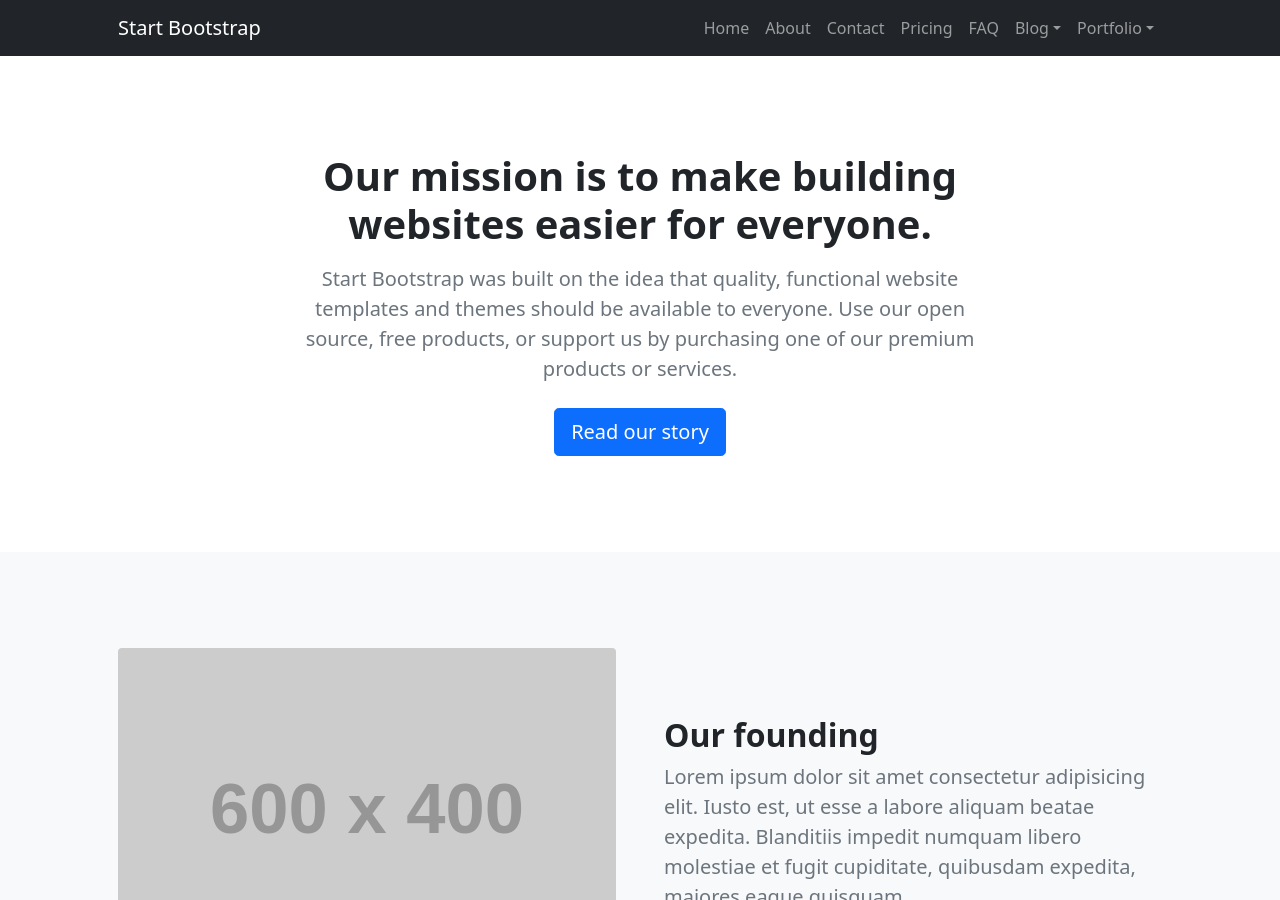
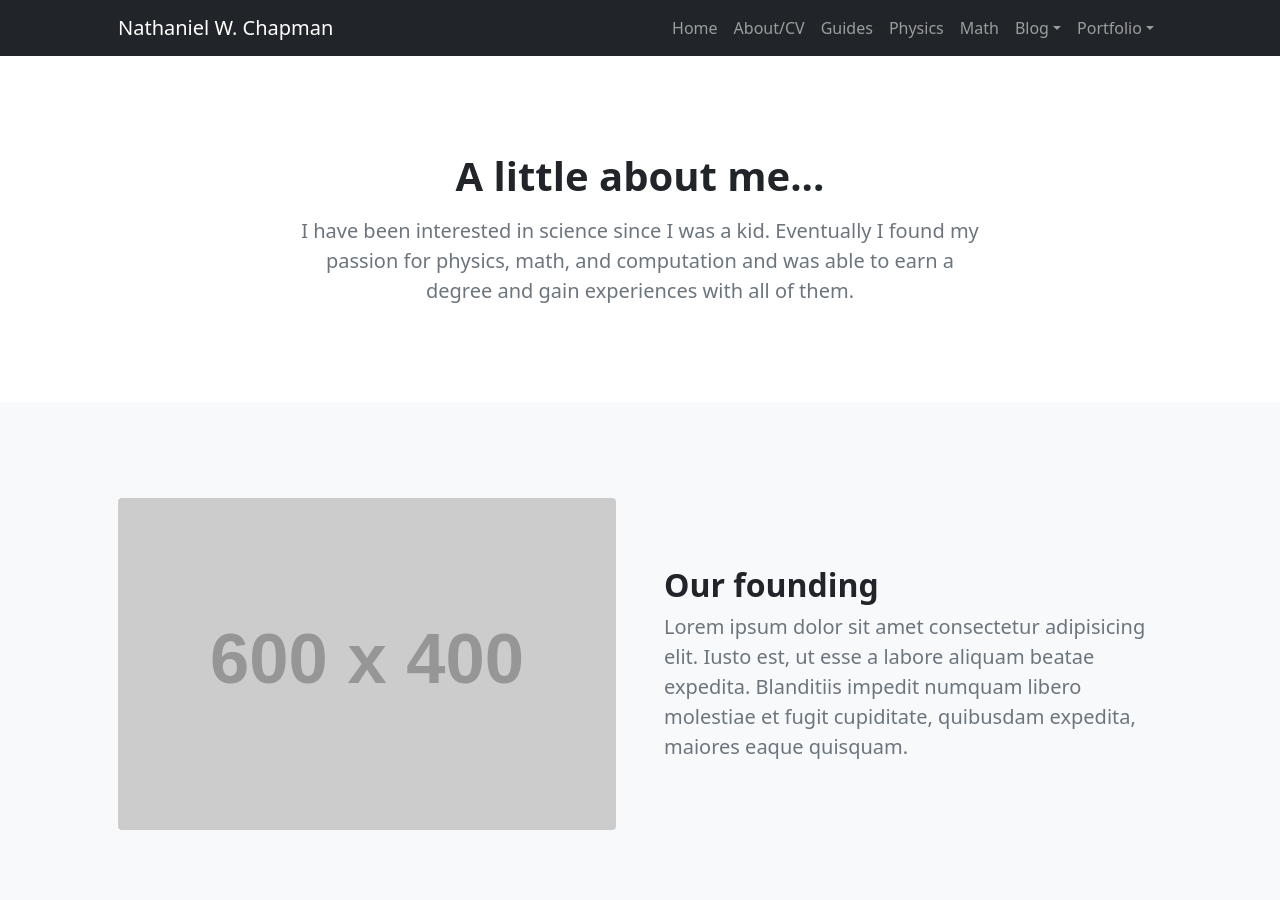
Before and after one commit to NonDairyNeutrino/nondairyneutrino.github.io, a Jekyll site: the page docs/about.html, which Jekyll copies as it is, in a window 1280 px wide and 900 px high. Built offline with Jekyll 4.4.1, drawn with Linux system fonts in a browser that asks for light colours.

Commit message:
update main blurb

```diff
--- a/docs/about.html
+++ b/docs/about.html
@@ -3,9 +3,9 @@
     <head>
         <meta charset="utf-8" />
         <meta name="viewport" content="width=device-width, initial-scale=1, shrink-to-fit=no" />
-        <meta name="description" content="" />
-        <meta name="author" content="" />
-        <title>Modern Business - Start Bootstrap Template</title>
+        <meta name="description" content="My website and portfolio" />
+        <meta name="author" content="Nathaniel W. Chapman" />
+        <title>Nathaniel W Chapman | Physics and Math, on the Computer</title>
         <!-- Favicon-->
         <link rel="icon" type="image/x-icon" href="assets/favicon.ico" />
         <!-- Bootstrap icons-->
@@ -13,20 +13,20 @@
         <!-- Core theme CSS (includes Bootstrap)-->
         <link href="css/styles.css" rel="stylesheet" />
     </head>
-    <body class="d-flex flex-column">
+    <body class="d-flex flex-column h-100">
         <main class="flex-shrink-0">
             <!-- Navigation-->
             <nav class="navbar navbar-expand-lg navbar-dark bg-dark">
                 <div class="container px-5">
-                    <a class="navbar-brand" href="index.html">Start Bootstrap</a>
+                    <a class="navbar-brand" href="index.html">Nathaniel W. Chapman</a>
                     <button class="navbar-toggler" type="button" data-bs-toggle="collapse" data-bs-target="#navbarSupportedContent" aria-controls="navbarSupportedContent" aria-expanded="false" aria-label="Toggle navigation"><span class="navbar-toggler-icon"></span></button>
                     <div class="collapse navbar-collapse" id="navbarSupportedContent">
                         <ul class="navbar-nav ms-auto mb-2 mb-lg-0">
                             <li class="nav-item"><a class="nav-link" href="index.html">Home</a></li>
-                            <li class="nav-item"><a class="nav-link" href="about.html">About</a></li>
-                            <li class="nav-item"><a class="nav-link" href="contact.html">Contact</a></li>
-                            <li class="nav-item"><a class="nav-link" href="pricing.html">Pricing</a></li>
-                            <li class="nav-item"><a class="nav-link" href="faq.html">FAQ</a></li>
+                            <li class="nav-item"><a class="nav-link" href="about.html">About/CV</a></li>
+                            <li class="nav-item"><a class="nav-link" href="guides.html">Guides</a></li>
+                            <li class="nav-item"><a class="nav-link" href="physics.html">Physics</a></li>
+                            <li class="nav-item"><a class="nav-link" href="math.html">Math</a></li>
                             <li class="nav-item dropdown">
                                 <a class="nav-link dropdown-toggle" id="navbarDropdownBlog" href="#" role="button" data-bs-toggle="dropdown" aria-expanded="false">Blog</a>
                                 <ul class="dropdown-menu dropdown-menu-end" aria-labelledby="navbarDropdownBlog">
@@ -51,9 +51,9 @@
                     <div class="row justify-content-center">
                         <div class="col-lg-8 col-xxl-6">
                             <div class="text-center my-5">
-                                <h1 class="fw-bolder mb-3">Our mission is to make building websites easier for everyone.</h1>
-                                <p class="lead fw-normal text-muted mb-4">Start Bootstrap was built on the idea that quality, functional website templates and themes should be available to everyone. Use our open source, free products, or support us by purchasing one of our premium products or services.</p>
-                                <a class="btn btn-primary btn-lg" href="#scroll-target">Read our story</a>
+                                <h1 class="fw-bolder mb-3">A little about me...</h1>
+                                <p class="lead fw-normal text-muted mb-4">I have been interested in science since I was a kid.  Eventually I found my passion for physics, math, and computation and was able to earn a degree and gain experiences with all of them.</p>
+                                <!-- <a class="btn btn-primary btn-lg" href="#scroll-target">Read our story</a> -->
                             </div>
                         </div>
                     </div>
--- a/docs/index.html
+++ b/docs/index.html
@@ -5,7 +5,7 @@
         <meta name="viewport" content="width=device-width, initial-scale=1, shrink-to-fit=no" />
         <meta name="description" content="My website and portfolio" />
         <meta name="author" content="Nathaniel W. Chapman" />
-        <title>Nathaniel W Chapman | Physics and Math on the Computer</title>
+        <title>Nathaniel W Chapman | Physics and Math, on the Computer</title>
         <!-- Favicon-->
         <link rel="icon" type="image/x-icon" href="assets/favicon.ico" />
         <!-- Bootstrap icons-->
@@ -52,7 +52,7 @@
                         <div class="col-lg-8 col-xl-7 col-xxl-6">
                             <div class="my-5 text-center text-xl-start">
                                 <h1 class="display-5 fw-bolder text-white mb-2">Nathaniel W. Chapman</h1>
-                                <p class="lead fw-normal text-white-50 mb-4">Physics and Math on the Computer</p>
+                                <p class="lead fw-normal text-white-50 mb-4">Physics and Math, on the Computer</p>
                                 <!-- <div class="d-grid gap-3 d-sm-flex justify-content-sm-center justify-content-xl-start">
                                     <a class="btn btn-primary btn-lg px-4 me-sm-3" href="#features">CV</a>
                                     <a class="btn btn-outline-light btn-lg px-4" href="#!">Portfolio</a>
```
